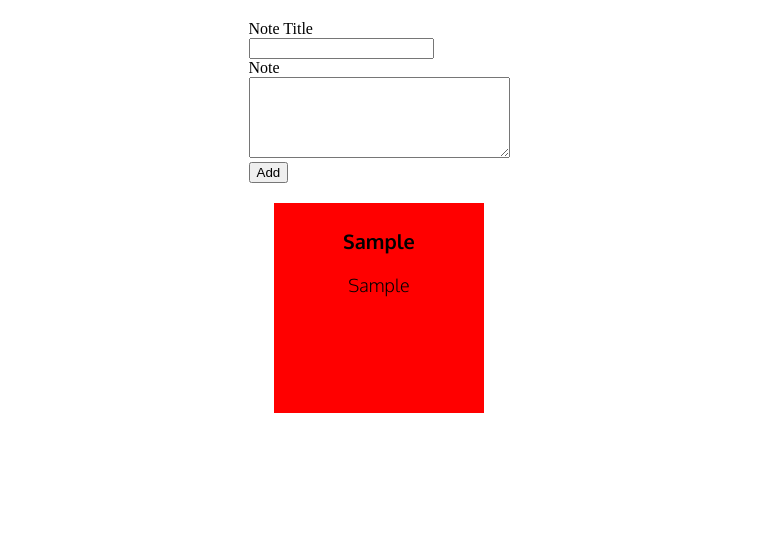
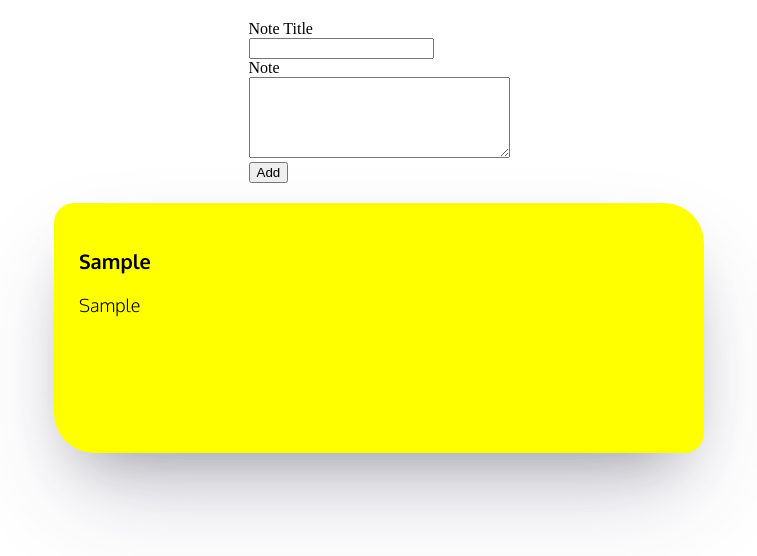
Before and after one commit to akaditya394/sticky-notes, a React (Create React App) app: page / in a window 1280 px wide. Both pictures are taken after typing "Sample", "Sample" into the empty fields and a click on the button "Add". Shown: the top 556 px of the page, without its empty margins (261-1018 px from the left). Built offline with nearby package versions, Linux system fonts and the light colour scheme.

Commit message:
note style added

```diff
--- a/src/components/Note/Note.module.css
+++ b/src/components/Note/Note.module.css
@@ -1,10 +1,14 @@
 .note {
   margin: 20px 0;
-  background-color: red;
+  background-color: yellow;
   min-height: 200px;
-  width: 200px;
-  text-align: center;
-  padding: 5px;
+  width: 600px;
+  text-align: left;
+  padding: 25px;
+  box-shadow: rgba(255, 255, 255, 0.1) 0px 1px 1px 0px inset,
+    rgba(50, 50, 93, 0.25) 0px 50px 100px -20px,
+    rgba(0, 0, 0, 0.3) 0px 30px 60px -30px;
+  border-radius: 20px 40px;
 }
 .note h3 {
   font-family: "Oxygen", sans-serif;
```
